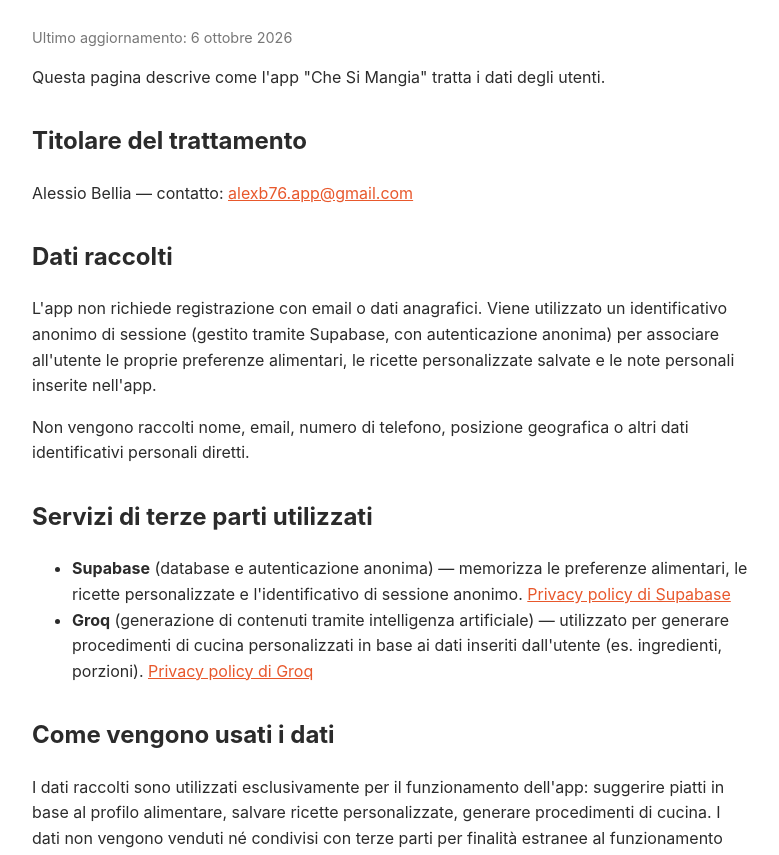
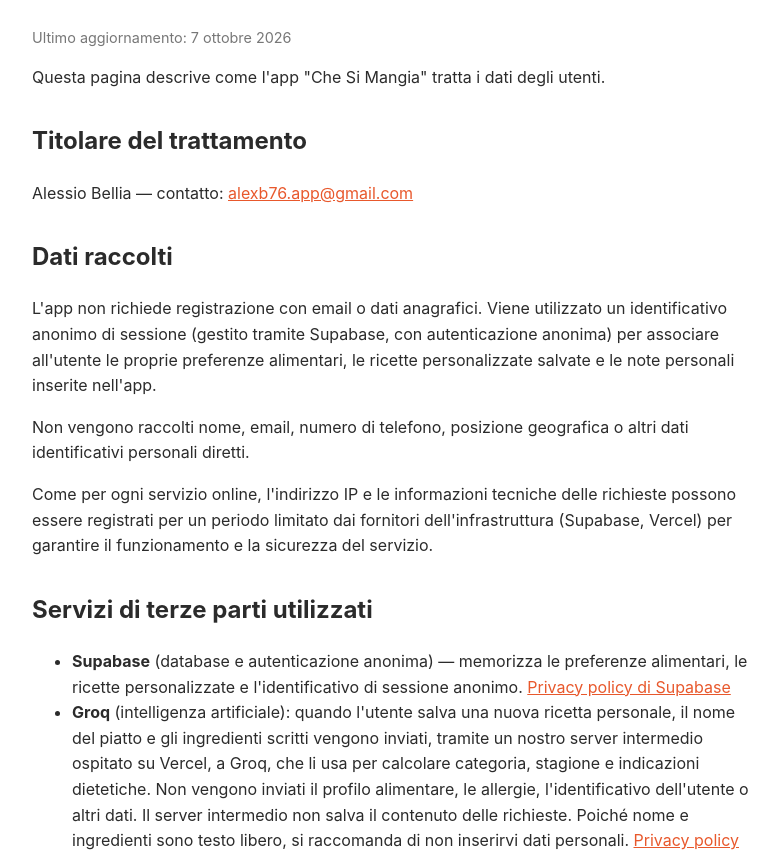
Before and after one commit to alexio76app/chesimangia-legal, a plain HTML site: page index.html in a window 1280 px wide. Shown: the part 87-942 px from the top of the page, without its empty margins (248-1027 px from the left). Drawn offline with Linux system fonts and the light colour scheme.

Commit message:
Privacy policy: Groq solo per le nuove ricette personali, dati tecnici dei fornitori
Co-Authored-By: Claude Opus 5.5 <noreply@anthropic.com>
Claude-Session: https://claude.ai/code/session_01BidWZtZNauh9C7vhNzzGro

```diff
--- a/index.html
+++ b/index.html
@@ -15,7 +15,7 @@
 <body>
 
 <h1>Privacy Policy — Che Si Mangia</h1>
-<p class="updated">Ultimo aggiornamento: 6 ottobre 2026</p>
+<p class="updated">Ultimo aggiornamento: 7 ottobre 2026</p>
 
 <p>Questa pagina descrive come l'app "Che Si Mangia" tratta i dati degli utenti.</p>
 
@@ -25,15 +25,16 @@
 <h2>Dati raccolti</h2>
 <p>L'app non richiede registrazione con email o dati anagrafici. Viene utilizzato un identificativo anonimo di sessione (gestito tramite Supabase, con autenticazione anonima) per associare all'utente le proprie preferenze alimentari, le ricette personalizzate salvate e le note personali inserite nell'app.</p>
 <p>Non vengono raccolti nome, email, numero di telefono, posizione geografica o altri dati identificativi personali diretti.</p>
+<p>Come per ogni servizio online, l'indirizzo IP e le informazioni tecniche delle richieste possono essere registrati per un periodo limitato dai fornitori dell'infrastruttura (Supabase, Vercel) per garantire il funzionamento e la sicurezza del servizio.</p>
 
 <h2>Servizi di terze parti utilizzati</h2>
 <ul>
   <li><strong>Supabase</strong> (database e autenticazione anonima) — memorizza le preferenze alimentari, le ricette personalizzate e l'identificativo di sessione anonimo. <a href="https://supabase.com/privacy" target="_blank">Privacy policy di Supabase</a></li>
-  <li><strong>Groq</strong> (generazione di contenuti tramite intelligenza artificiale) — utilizzato per generare procedimenti di cucina personalizzati in base ai dati inseriti dall'utente (es. ingredienti, porzioni). <a href="https://groq.com/privacy-policy/" target="_blank">Privacy policy di Groq</a></li>
+  <li><strong>Groq</strong> (intelligenza artificiale): quando l'utente salva una nuova ricetta personale, il nome del piatto e gli ingredienti scritti vengono inviati, tramite un nostro server intermedio ospitato su Vercel, a Groq, che li usa per calcolare categoria, stagione e indicazioni dietetiche. Non vengono inviati il profilo alimentare, le allergie, l'identificativo dell'utente o altri dati. Il server intermedio non salva il contenuto delle richieste. Poiché nome e ingredienti sono testo libero, si raccomanda di non inserirvi dati personali. <a href="https://groq.com/privacy-policy/" target="_blank">Privacy policy di Groq</a></li>
 </ul>
 
 <h2>Come vengono usati i dati</h2>
-<p>I dati raccolti sono utilizzati esclusivamente per il funzionamento dell'app: suggerire piatti in base al profilo alimentare, salvare ricette personalizzate, generare procedimenti di cucina. I dati non vengono venduti né condivisi con terze parti per finalità estranee al funzionamento dell'app.</p>
+<p>I dati raccolti sono utilizzati esclusivamente per il funzionamento dell'app: suggerire piatti in base al profilo alimentare, salvare ricette personalizzate e calcolare categoria, stagione e indicazioni dietetiche delle nuove ricette personali. I procedimenti dei piatti del catalogo sono già salvati nel database dell'app e non vengono generati al momento dell'uso. I dati non vengono venduti né condivisi con terze parti per finalità estranee al funzionamento dell'app.</p>
 <p>Al momento l'app non mostra pubblicità e non utilizza servizi di analisi statistica di terze parti (es. Google Analytics). In futuro l'app potrebbe introdurre banner pubblicitari tramite servizi di terze parti (es. Google AdMob): questa pagina sarà aggiornata prima dell'introduzione di tali funzionalità, specificando quali dati verrebbero eventualmente trattati a tale scopo.</p>
 
 <h2>Conservazione ed eliminazione dei dati</h2>
```
